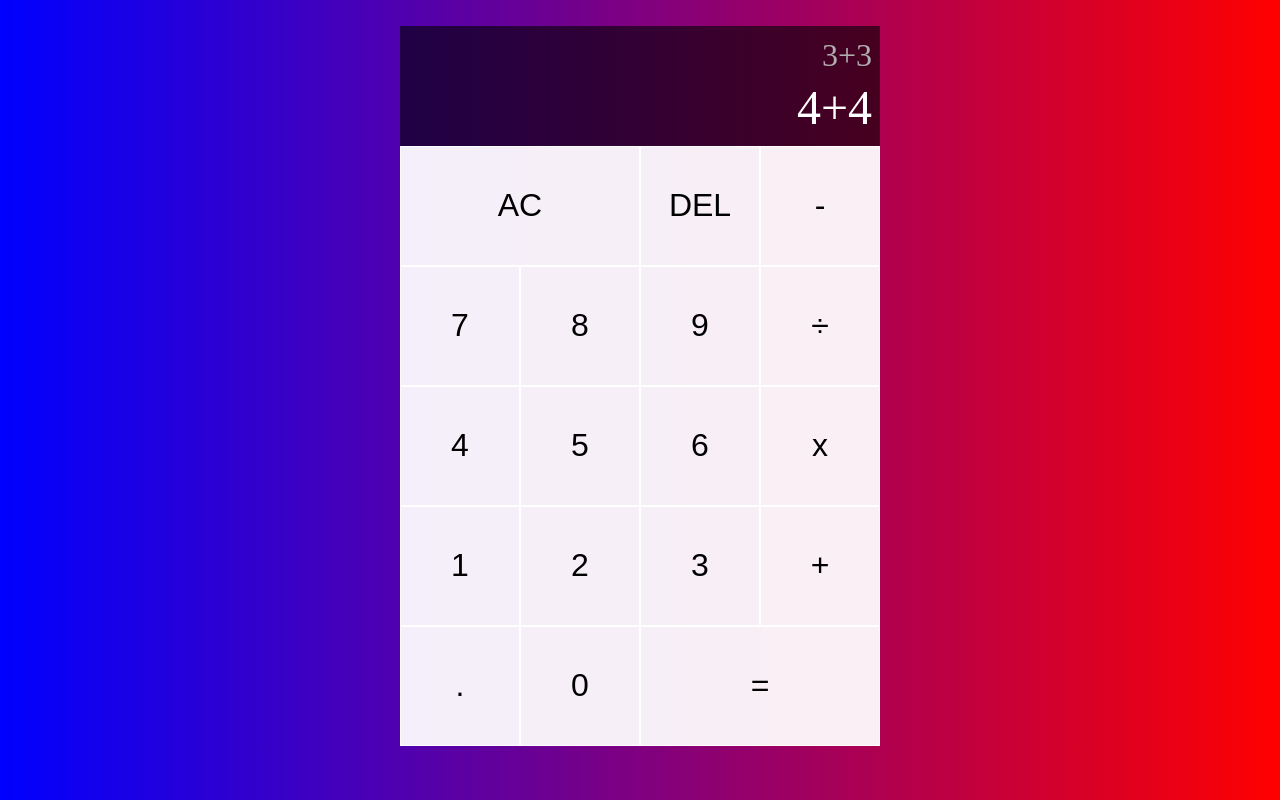
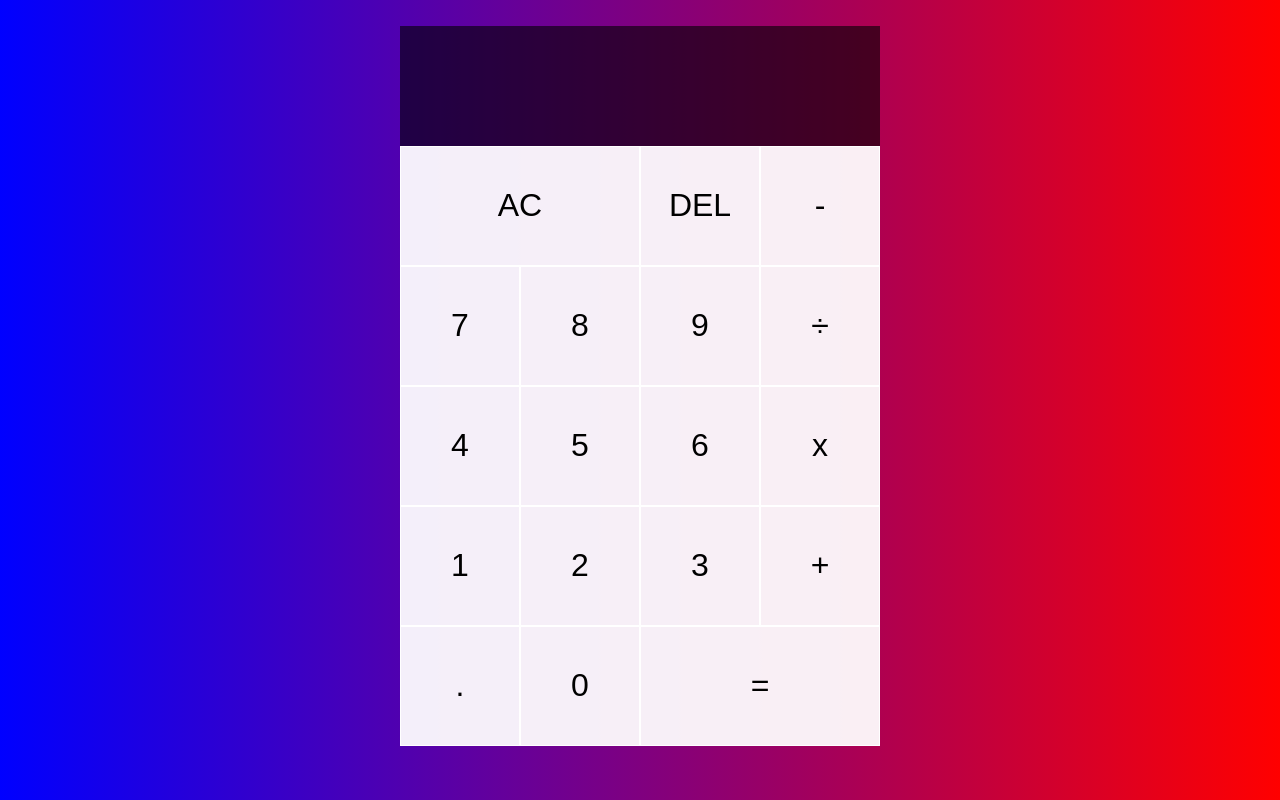
Before and after one commit to emmittjames/Calculator, a React (Create React App) app: page / in a window 1280 px wide. Built offline with nearby package versions, Linux system fonts and the light colour scheme.

Commit message:
userReducer progress

```diff
--- a/src/App.js
+++ b/src/App.js
@@ -1,11 +1,35 @@
+import { useReducer } from "react";
 import "./styles.css"
 
+const ACTIONS = {
+  ADD_DIGIT: "addDigit",
+  CLEAR: "clear",
+  DELETE_DIGIT: "deleteDigit",
+  OPERATION: "operation",
+  EQUALS: "equals"
+}
+
+function reducer(state, { type, payload }){
+  switch(type){
+    case ACTIONS.ADD_DIGIT:
+      return{
+        ...state,
+        currentOperand: `${currentOperand}${payload.digit}`
+      }
+    case ACTIONS.CLEAR:
+      return{
+
+      }
+  }
+}
+
 function App() {
+  const[{ previousOperand, currentOperand, operator },dispatch] = useReducer(reducer, {})
   return (
     <div className = "calculatorGrid">
       <div className = "topDisplay">
-        <div className = "previousOperation">3+3</div>
-        <div className = "currentOperation">4+4</div>
+        <div className = "previousOperand">{previousOperand} {operator}</div>
+        <div className = "currentOperand">{currentOperand}</div>
       </div>
       <button className = "spanTwo">AC</button>
       <button>DEL</button>
--- a/src/styles.css
+++ b/src/styles.css
@@ -33,12 +33,12 @@ body{
     word-break: break-all;
 }
 
-.previousOperation{
+.previousOperand{
     color: rgb(176, 174, 174);
     font-size: 2rem;
 }
 
-.currentOperation{
+.currentOperand{
     color: white;
     font-size: 3rem;
 }
```
Also changed, not shown: src/DigitButton.js (added).
